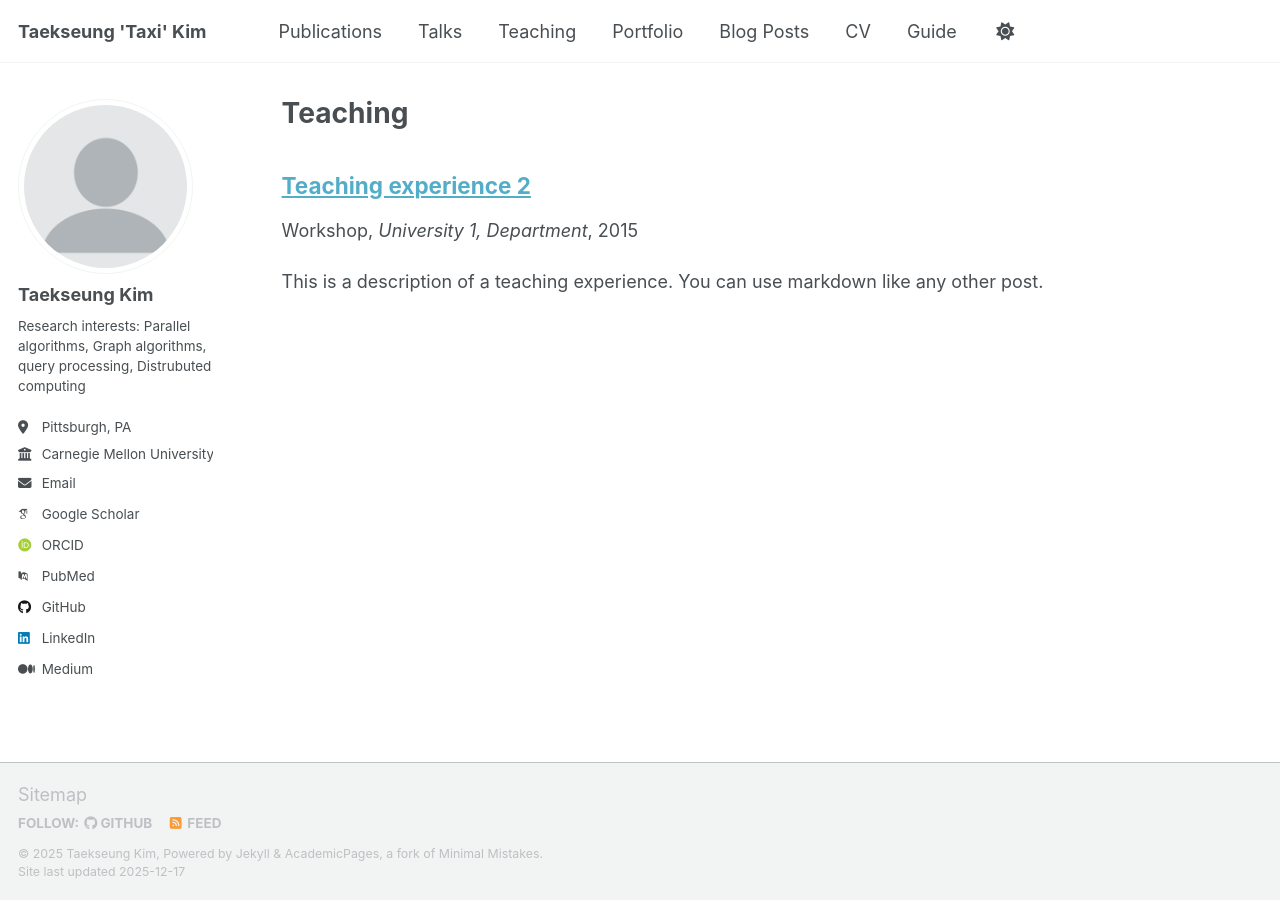
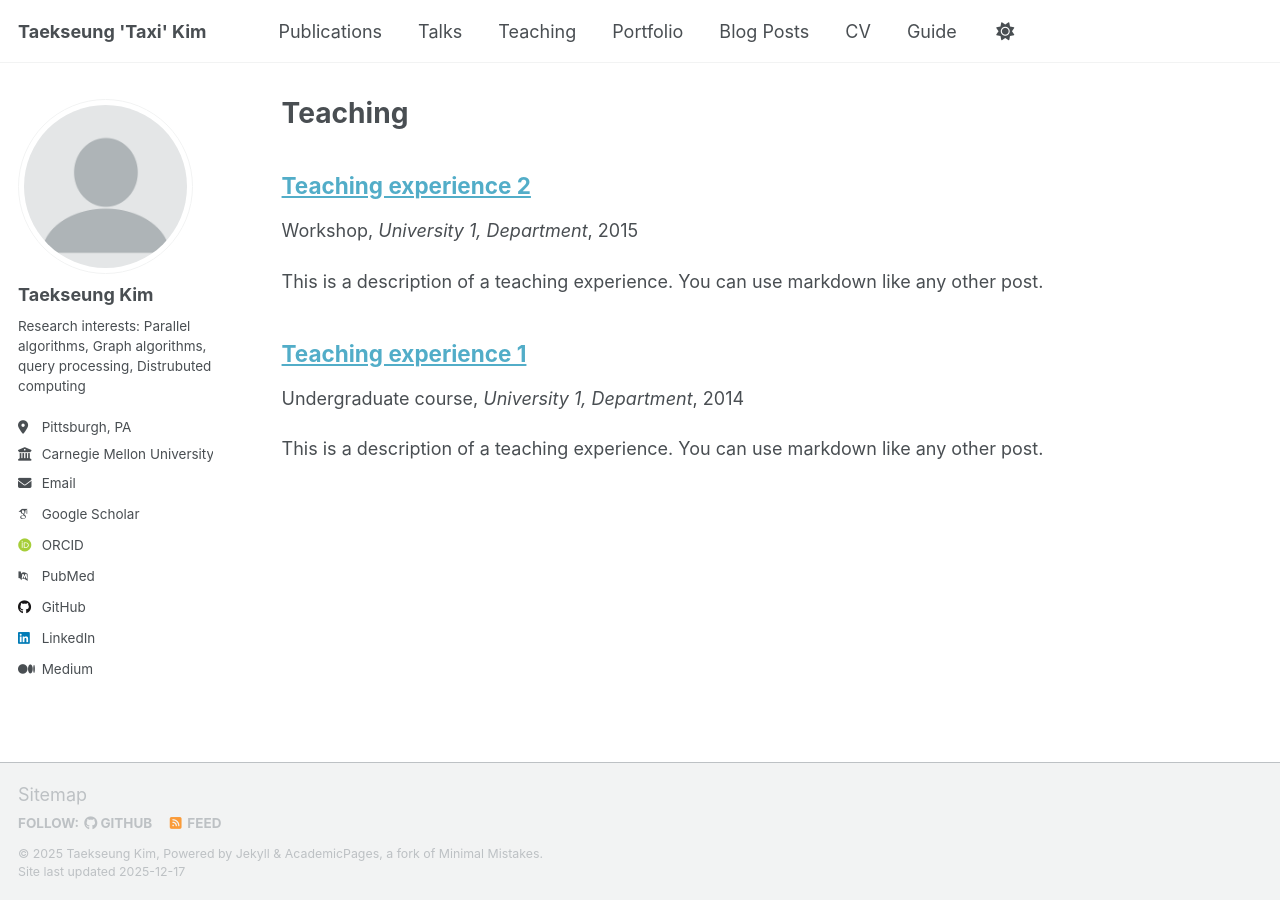
Before and after one commit to taekseuk/taekseuk.github.io, a Jekyll site: the page built from _pages/teaching.html, in a window 1280 px wide. Built offline with Jekyll 4.4.1, drawn with Linux system fonts in a browser that asks for light colours; some web fonts are replaced; a script that is not in the unit is left out; a file with an impossible date is left out.

Commit message:
maybe prev?

```diff
--- a/_teaching/2014-spring-teaching-1.md
+++ b/_teaching/2014-spring-teaching-1.md
@@ -1,13 +1,20 @@
 ---
-title: "Peer tutor"
+title: "Teaching experience 1"
 collection: teaching
 type: "Undergraduate course"
 permalink: /teaching/2014-spring-teaching-1
-venue: "Carnegie Mellon University, Compter Science Department"
-date: Sep 2020 ~ Dec 2023
-location: "Pittsburgh, US"
+venue: "University 1, Department"
+date: 2014-01-01
+location: "City, Country"
 ---
 
-Taught more than 20 students, usually introductury courses.
----
-Taught courses are: Concepts of Mathematics, Computer Systems, Parallel Algorithms, Introductory Programming.
+This is a description of a teaching experience. You can use markdown like any other post.
+
+Heading 1
+======
+
+Heading 2
+======
+
+Heading 3
+======
```
